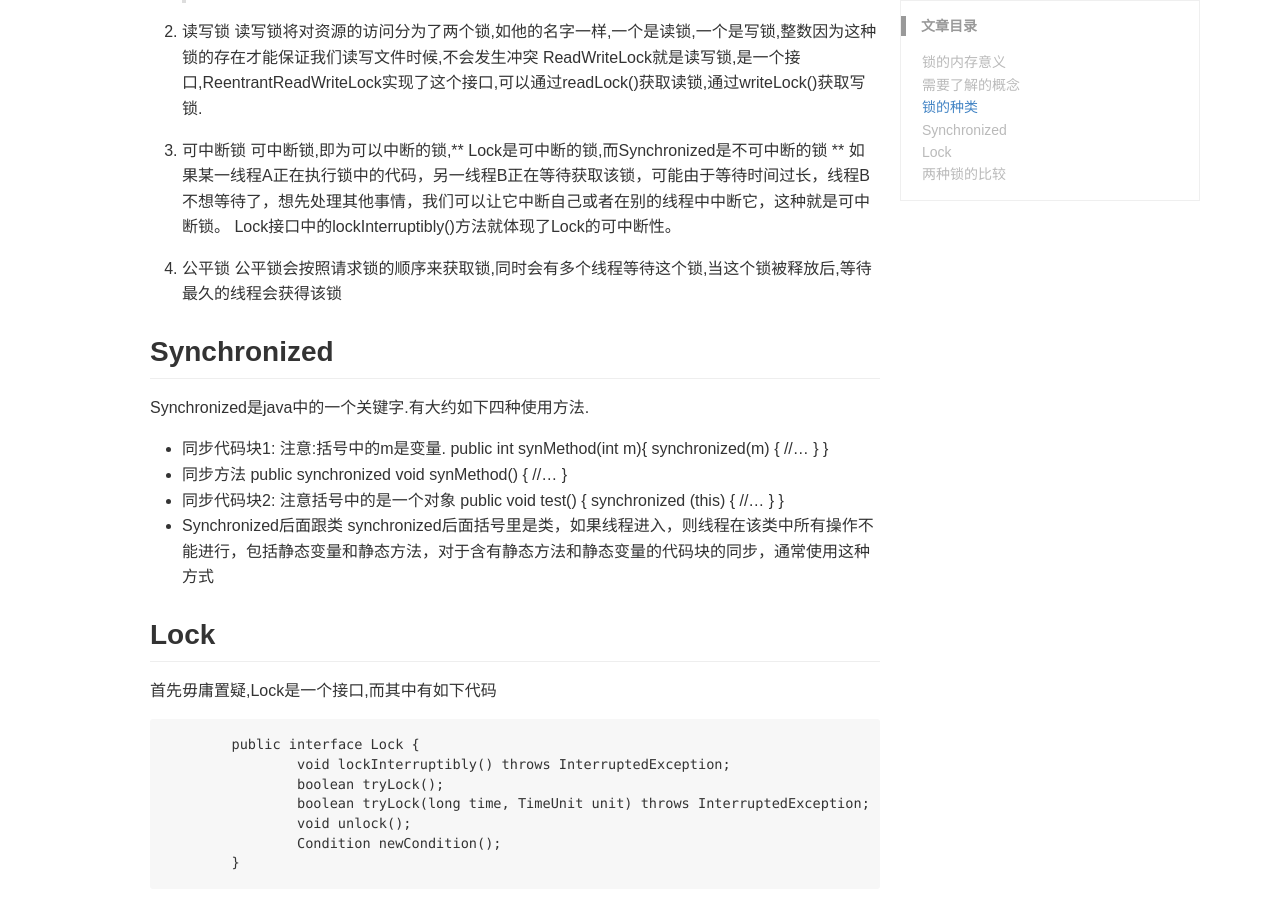
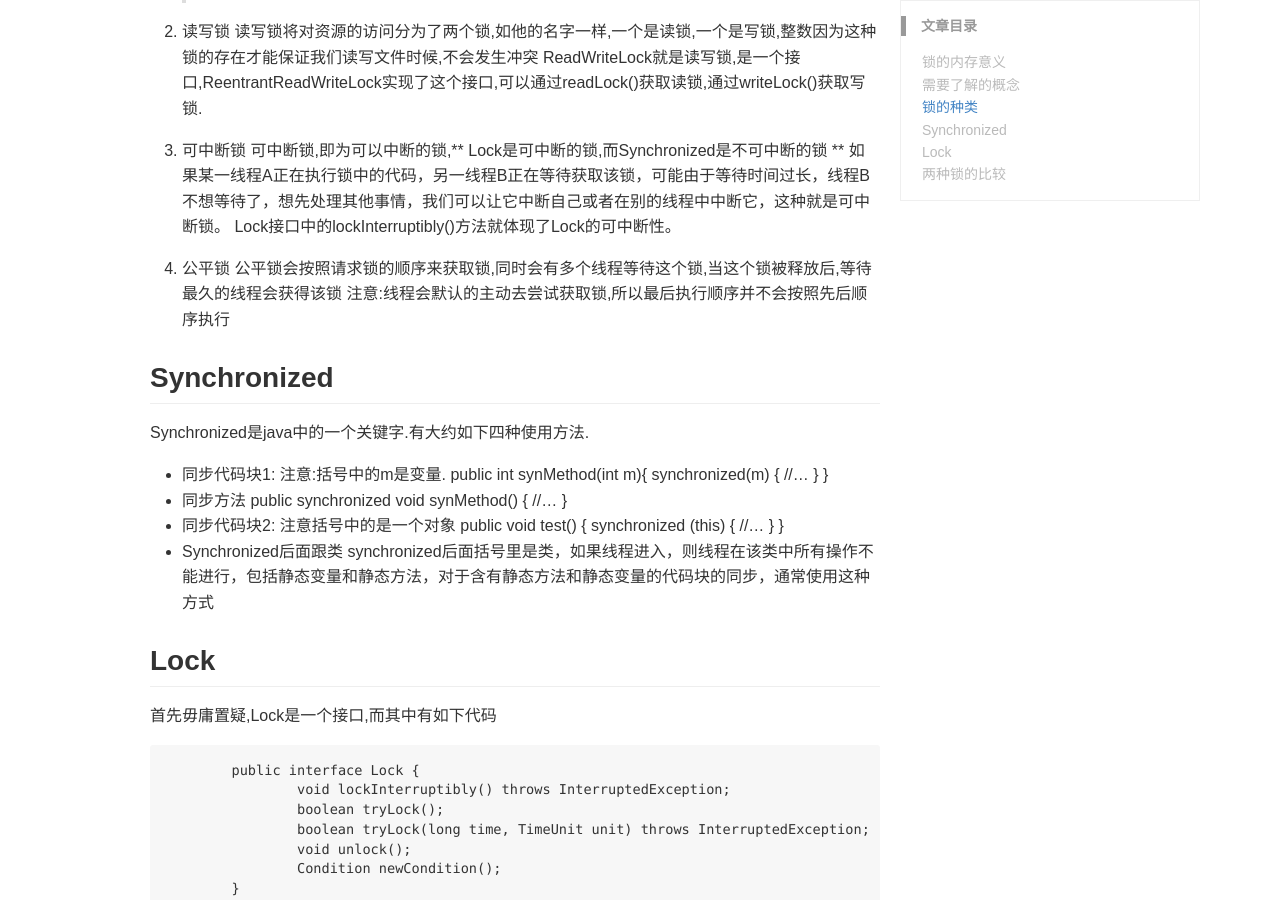
Before and after one commit to Mino0885/Mino0885.github.io, a Jekyll site: the page built from _posts/blog/2017-02-07-Lock.md, in a window 1280 px wide and 900 px high, scrolled down 996 px. Built offline with Jekyll 4.4.1, drawn with Linux system fonts in a browser that asks for light colours.

Commit message:
Update 2017-02-07-Lock.md

```diff
--- a/_posts/blog/2017-02-07-Lock.md
+++ b/_posts/blog/2017-02-07-Lock.md
@@ -36,6 +36,7 @@ keywords: Java, synchronized
 
  4. 公平锁
  公平锁会按照请求锁的顺序来获取锁,同时会有多个线程等待这个锁,当这个锁被释放后,等待最久的线程会获得该锁
+ 注意:线程会默认的主动去尝试获取锁,所以最后执行顺序并不会按照先后顺序执行
 
 ## Synchronized
  Synchronized是java中的一个关键字.有大约如下四种使用方法.
```
